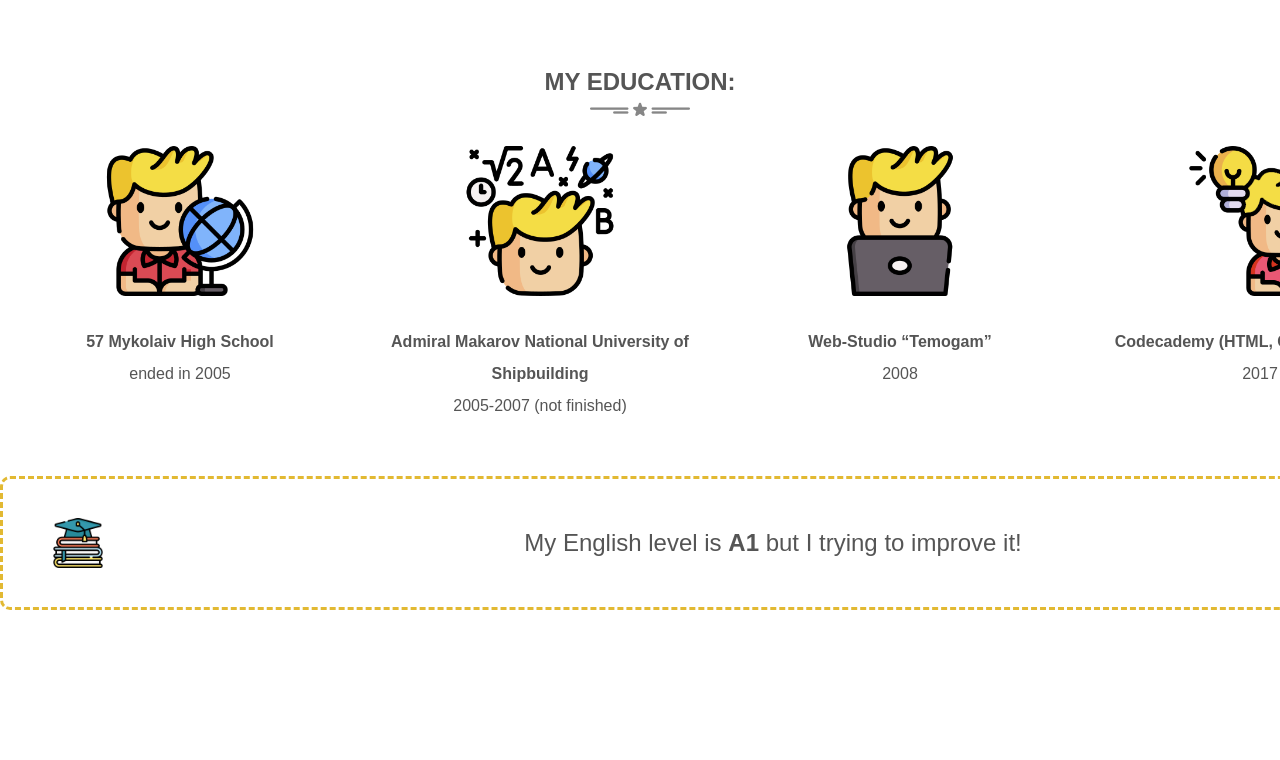
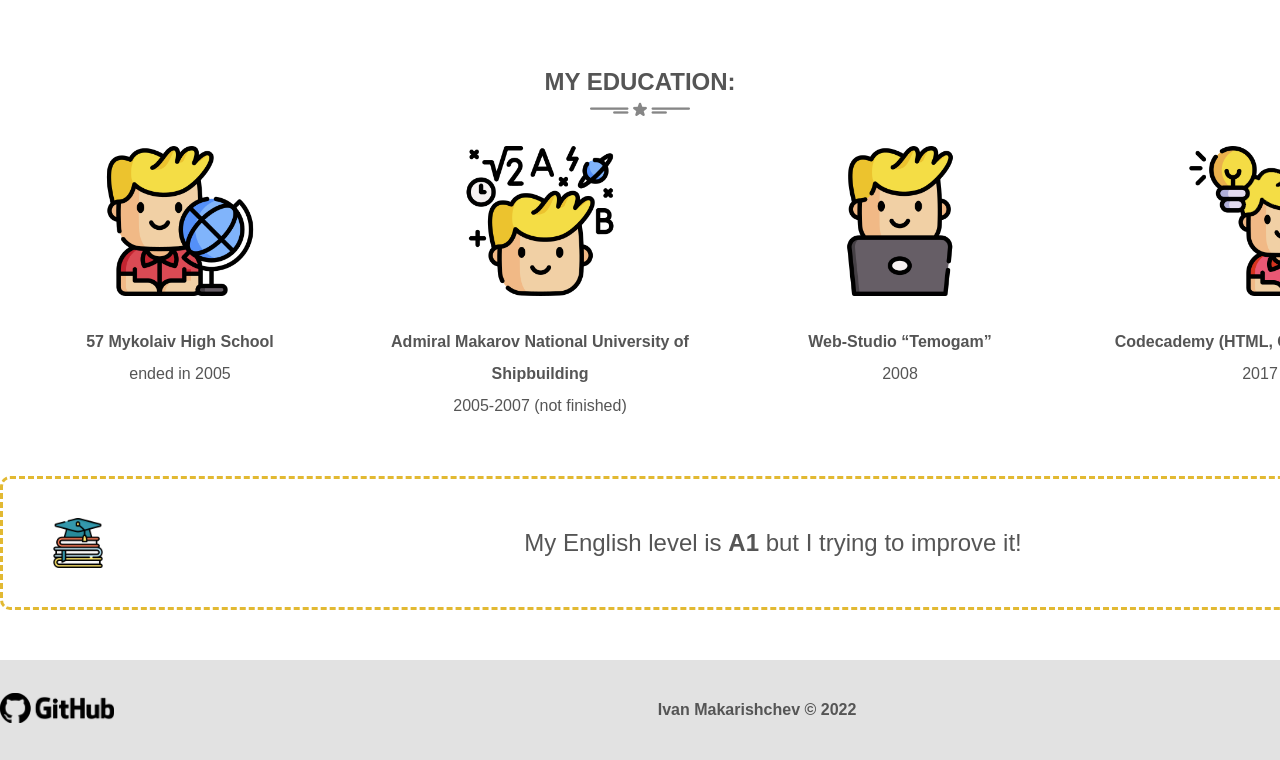
Before and after one commit to IvanMakarishchev/rsschool-cv, a plain HTML site: page index.html in a window 1280 px wide. Shown: the part 2464-3224 px from the top of the page. Before the commit the page ends 3124 px from the top, so only its background shows below. Drawn offline with Linux system fonts and the light colour scheme.

Commit message:
feat: add footer, stylize footer

```diff
--- a/index.html
+++ b/index.html
@@ -150,8 +150,12 @@
     </main>
     <footer>
         <div class="container">
-            <div class="footer">
-
+            <div class="footer-container">
+                <ul class="footer-list">
+                    <li class="footer-item-1"><a href="https://github.com/IvanMakarishchev"><img src="images/GitHub-Emblem.png" alt="github-profile" style="height: 30px;"></a></li>
+                    <li class="footer-item-2"><strong>Ivan Makarishchev © 2022</strong></li>
+                    <li class="footer-item-3"><a href="https://rs.school/js/"></a><img src="https://rs.school/images/rs_school_js.svg" alt="course-link" style="height: 30px;"></a></li>
+                </ul>
             </div>
         </div>
     </footer>
--- a/styles/style.css
+++ b/styles/style.css
@@ -370,3 +370,20 @@ p {
     text-align: center;
     font-size: 1.5em;
 }
+
+.footer-container{
+    background-color: var(--light-background);
+    width: 100%;
+}
+
+.footer-list{
+    display: flex;
+    flex-direction: row;
+    justify-content: space-between;
+    align-content: center;
+    align-items: center;
+    width: 1440px;
+    height: 100px;
+    margin: auto;
+    list-style-type: none;
+}
```
Also changed, not shown: images/GitHub-Emblem.png (added), images/rsschool-logo.png (added).
